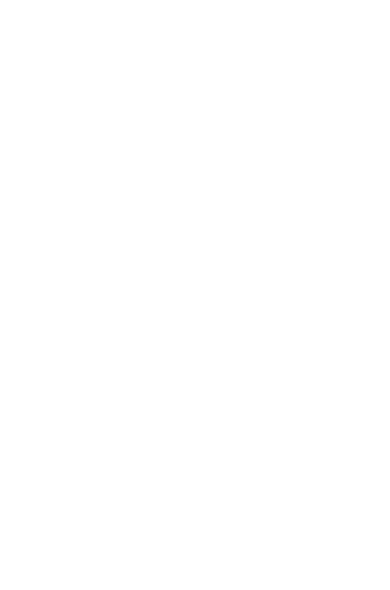
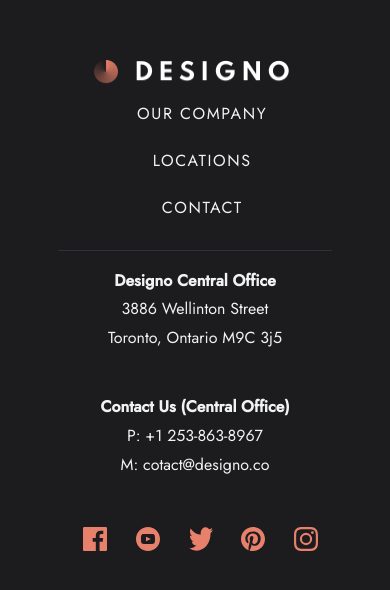
Before and after one commit to Da-vi-de/designo-multipage, a React (Create React App) app: page / in a window 390 px wide. Shown: the part 3363-3953 px from the top of the page. Before the commit the page ends 3007 px from the top, so only its background shows below. Built offline with nearby package versions, Linux system fonts and the light colour scheme.

Commit message:
footer full responsive: done

```diff
--- /dev/null
+++ b/src/components/home/footer/Footer.js
@@ -0,0 +1,36 @@
+import React from "react";
+import styled from "styled-components";
+import { QUERIES } from "../../../utils/mediaQueries";
+
+import LogoLight from "../footer/LogoLight";
+import FooterContent from "./FooterContent";
+
+const FooterContainer = styled.footer`
+    position: absolute;
+    width: 100%;
+    min-height: 120%;
+    display: flex;
+    flex-direction: column;
+    align-items: center;
+    justify-content: end;
+    background-color: var(--color-black);
+
+    @media ${QUERIES.tabletMini} {
+        min-height: 100%;
+        align-items: flex-start;
+    }
+
+    @media ${QUERIES.megaDesktop} {
+        min-height: 80%;
+    }
+`
+function Footer() {
+    return(
+        <FooterContainer >
+            <LogoLight />
+            <FooterContent />
+        </FooterContainer>
+    )
+}
+
+export default Footer;
--- /dev/null
+++ b/src/components/home/footer/FooterContent.js
@@ -0,0 +1,53 @@
+import React from "react";
+import { Link } from "react-router-dom";
+
+import facebook from "../../../assets/shared/desktop/icon-facebook.svg";
+import youtube from "../../../assets/shared/desktop/icon-youtube.svg";
+import twitter from "../../../assets/shared/desktop/icon-twitter.svg";
+import pinterest from "../../../assets/shared/desktop/icon-pinterest.svg";
+import instagram from "../../../assets/shared/desktop/icon-instagram.svg";
+
+import  { StyledFooterContent }  from "../../styles/home-styles/footer-styles/FooterContent.styled";
+
+function FooterContent() {
+    return(
+        <StyledFooterContent>
+            <div className="navigation-container">
+                <ul className="links">
+                    <li><Link to="/about" className="underline-hover-effect">our company</Link></li>
+                    <li><Link to="/locations" className="underline-hover-effect">locations</Link></li>
+                    <li><Link to="/contact" className="underline-hover-effect">contact</Link></li>
+                </ul>
+            </div>
+
+            <hr />
+
+        <div className="company-info-container">
+            <div className="company-location">
+                <p className="info-intro">designo central office</p>
+                <p className="info-details">3886 Wellinton Street</p>
+                <p className="info-details">Toronto, Ontario M9C 3j5</p>
+            </div>
+
+            <div className="company-contact">
+                <p className="info-intro">contact us (central office)</p>
+                <p className="info-details">P: +1 253-863-8967</p>
+                <p className="info-details">M: cotact@designo.co</p>
+            </div>
+        </div>
+
+            <div>
+                <ul className="social-icons">
+                   <li><img src={facebook} alt="facebook" className="icon-img"/></li>
+                   <li><img src={youtube} alt="youtube" className="icon-img"/></li>
+                   <li><img src={twitter} alt="twitter" className="icon-img"/></li>
+                   <li><img src={pinterest} alt="pinterest" className="icon-img"/></li>
+                   <li><img src={instagram} alt="instagram" className="icon-img"/></li>
+                </ul>
+            </div>
+
+        </StyledFooterContent>
+    )
+}
+
+export default FooterContent;
--- /dev/null
+++ b/src/components/home/footer/LogoLight.js
@@ -0,0 +1,28 @@
+import React from "react";
+import { Link } from "react-router-dom";
+import styled from "styled-components";
+import logo from "../../../assets/shared/desktop/logo-light.png";
+import { QUERIES } from "../../../utils/mediaQueries";
+
+const Logo = styled.img`
+    width: 12.6rem;
+    height: 1.6rem;
+    margin-top: 4rem;
+
+    @media ${QUERIES.tabletMini} {
+        margin-left: 2rem;
+    }
+
+    @media ${QUERIES.megaDesktop} {
+        margin-left: 4rem;
+    }
+`
+function LogoLight() {
+    return(
+        <Link to="/">
+            <Logo src={logo} alt="logo"/>
+        </Link>
+    )
+}
+
+export default LogoLight;
--- a/src/components/home/header/LogoDark.js
+++ b/src/components/home/header/LogoDark.js
@@ -9,10 +9,6 @@
     height: auto;
     margin-right: 3.5rem;
     margin-top: 1rem;
-
-    &:focus-visible {
-        outline: 2px solid var(--color-black);
-    }
 `
 function LogoDark() {
     return(
--- /dev/null
+++ b/src/components/styles/home-styles/footer-styles/FooterContent.styled.js
@@ -0,0 +1,105 @@
+import styled from "styled-components";
+import { QUERIES } from "../../../../utils/mediaQueries";
+import { CommonHover } from "../../shared-styles/CommonHover.styled";
+
+export const StyledFooterContent = styled.div`
+    li, a {
+        text-decoration: none;
+        text-transform: uppercase;
+        text-align: center;
+        letter-spacing: .1rem;
+        list-style: none;
+        margin-bottom: .6rem;
+        margin-right: .8rem;
+        color: var(--color-light-grey);
+
+        &:focus-visible {
+            outline: 4px solid var(--color-white);
+        }
+    }
+    ${CommonHover}
+        .underline-hover-effect::before {
+            background-color: var(--color-white);
+    }
+
+    hr {
+        width: 90%;
+        background: transparent;
+        border: none;
+        border-bottom: 1px solid var(--color-dark-grey);
+    }
+
+    .company-info-container {
+        margin-top: 1rem;
+        color: var(--color-light-grey);
+        display: flex;
+        flex-direction: column;
+        justify-content: center;
+        align-items: center;
+        text-align: center;
+        line-height: 1.8;
+        gap: 2.5rem;
+    }
+
+    .company-contact {
+        margin-bottom: 2rem;
+    }
+
+    .info-intro {
+        text-transform: capitalize;
+        font-weight: bold;
+    }
+
+    .social-icons {
+        display: flex;
+        flex-direction: row;
+        margin-bottom: 4rem;
+    }
+
+    .icon-img {
+        margin-right: 1rem;
+        width: 1.5rem;
+        height: 1.5rem;
+        cursor: pointer;
+
+        &:hover {
+            background-color: var(--color-light-peach);
+        }
+    }
+
+    @media ${QUERIES.tabletMini} {
+        width: 100%;
+
+        .links {
+            display:inline-flex;
+            float: right;
+            transform: translateY(-85%);
+        }
+
+        .company-info-container {
+            margin-top: 4rem;
+            margin-left: 2rem;
+            flex-direction: row;
+            justify-content: flex-start;
+            align-items: flex-start;
+            text-align: left;
+        }
+
+        .social-icons {
+            float: right;
+            transform: translateY(-220%);
+        }
+    }
+
+    @media ${QUERIES.megaDesktop} {
+        .links,
+        .social-icons {
+            margin-right: 3rem;
+        }
+
+        .company-info-container {
+            margin-left: 4.3rem;
+            gap: 15rem;
+        }
+    }
+`
--- a/src/components/styles/home-styles/header-styles/MobileMenu.styled.js
+++ b/src/components/styles/home-styles/header-styles/MobileMenu.styled.js
@@ -26,9 +26,8 @@
       outline: 4px solid var(--color-white);
     }
   }
-
   ${CommonHover}
-  .underline-hover-effect::before {
-      background-color: var(--color-white);
+    .underline-hover-effect::before {
+        background-color: var(--color-white);
   }
 `;
--- a/src/pages/App.js
+++ b/src/pages/App.js
@@ -6,6 +6,7 @@
 import Main from "../components/home/main/Main";
 import ViewProjects from "../components/home/viewProjects-banners/ViewProjects";
 import CompanyCulture from "../components/home/passionate-resorceful-friendly/CompanyCulture";
+import Footer from "../components/home/footer/Footer";
 
 function Home() {
     return(
@@ -22,6 +23,8 @@
             <ViewProjects />
             <CompanyCulture />
         </Container>
+
+        <Footer />
         </>
     )
 }
```
Also changed, not shown: src/components/styles/home-styles/footer-styles/Footer.styled.js (added).
